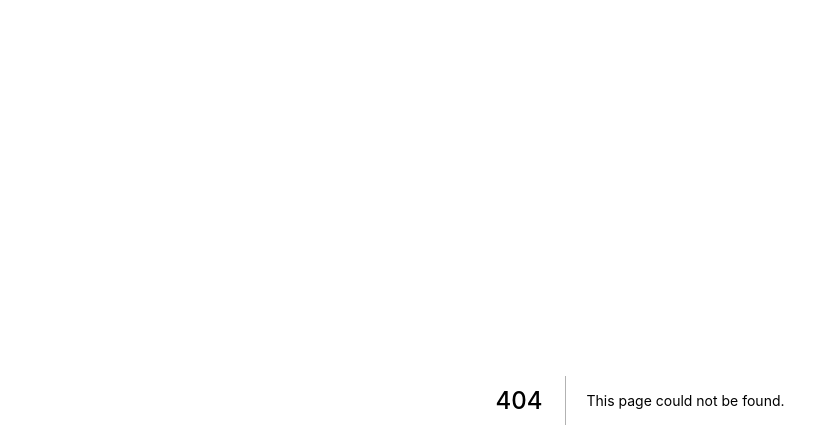
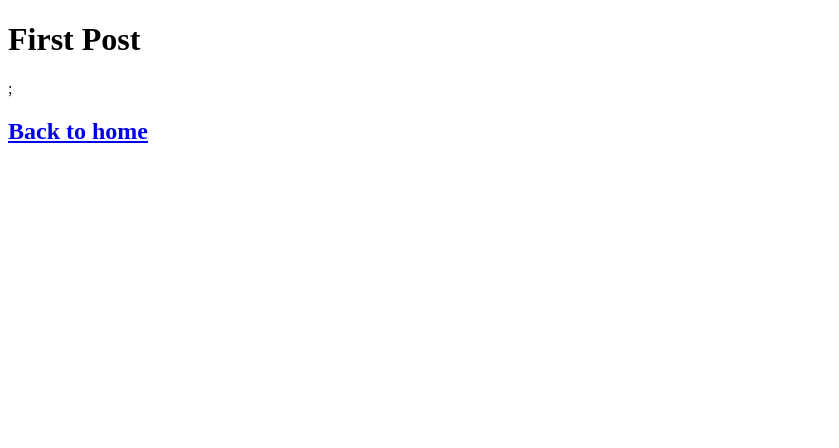
Before and after one commit to junsushin-dev/nextjs-blog, a Next.js app: page /posts/first-post in a window 1280 px wide. Before the commit this address had no page. Shown: the top 448 px of the page, without its empty margins (0-839 px from the left). Built offline with nearby package versions, Linux system fonts and the light colour scheme.

Commit message:
feat: Add exercises for 'Navigate Between Pages'

```diff
--- a/pages/index.js
+++ b/pages/index.js
@@ -1,4 +1,5 @@
 import Head from 'next/head'
+import Link from 'next/link'
 
 export default function Home() {
   return (
@@ -10,7 +11,10 @@
 
       <main>
         <h1 className="title">
-          Welcome to <a href="https://nextjs.org">Next.js!</a>
+          Read{' '}
+          <Link href="/posts/first-post">
+            <a>this page!</a>
+          </Link>
         </h1>
 
         <p className="description">
--- /dev/null
+++ b/pages/posts/first-post.js
@@ -0,0 +1,14 @@
+import Link from 'next/link'
+
+export default function FirstPost() {
+  return (
+    <>
+      <h1>First Post</h1>;
+      <h2>
+        <Link href="/">
+          <a>Back to home</a>
+        </Link>
+      </h2>
+    </>
+  )
+}
```
